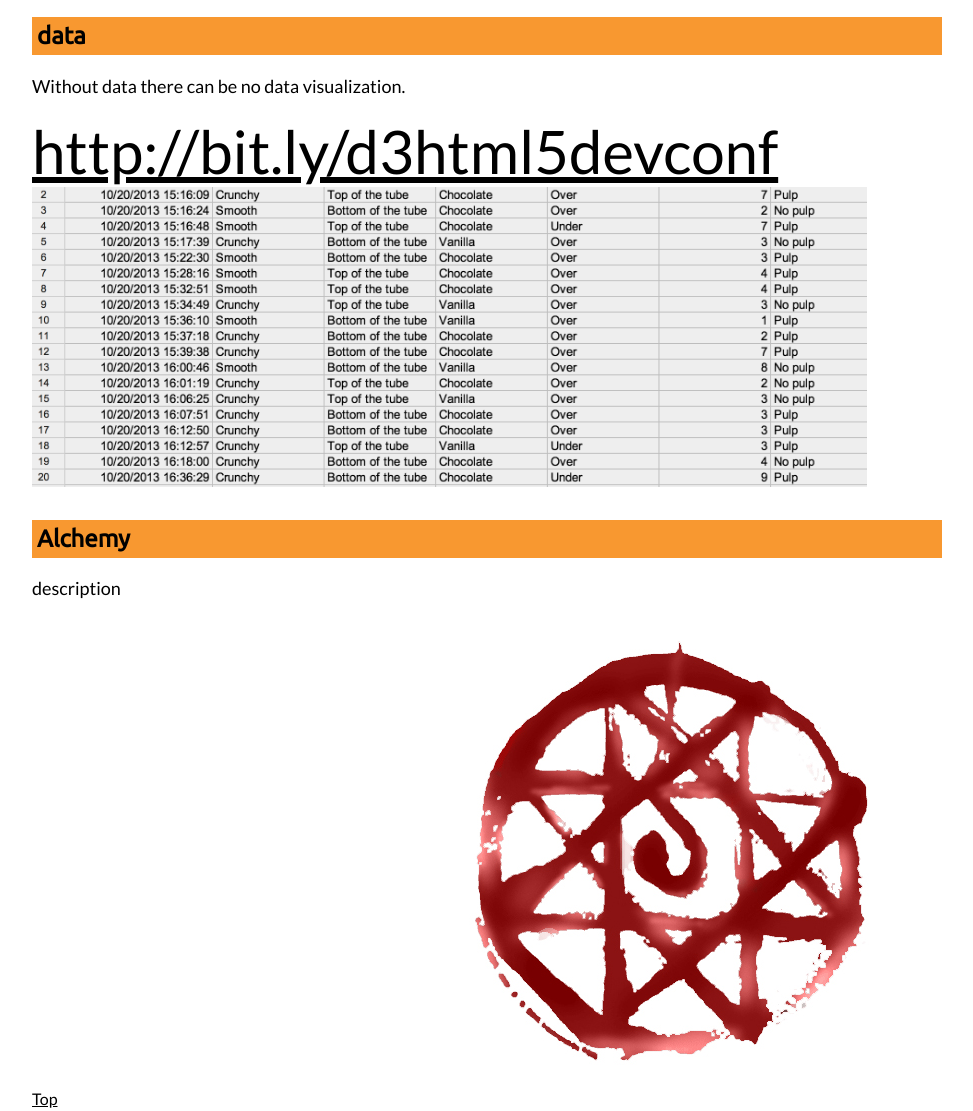
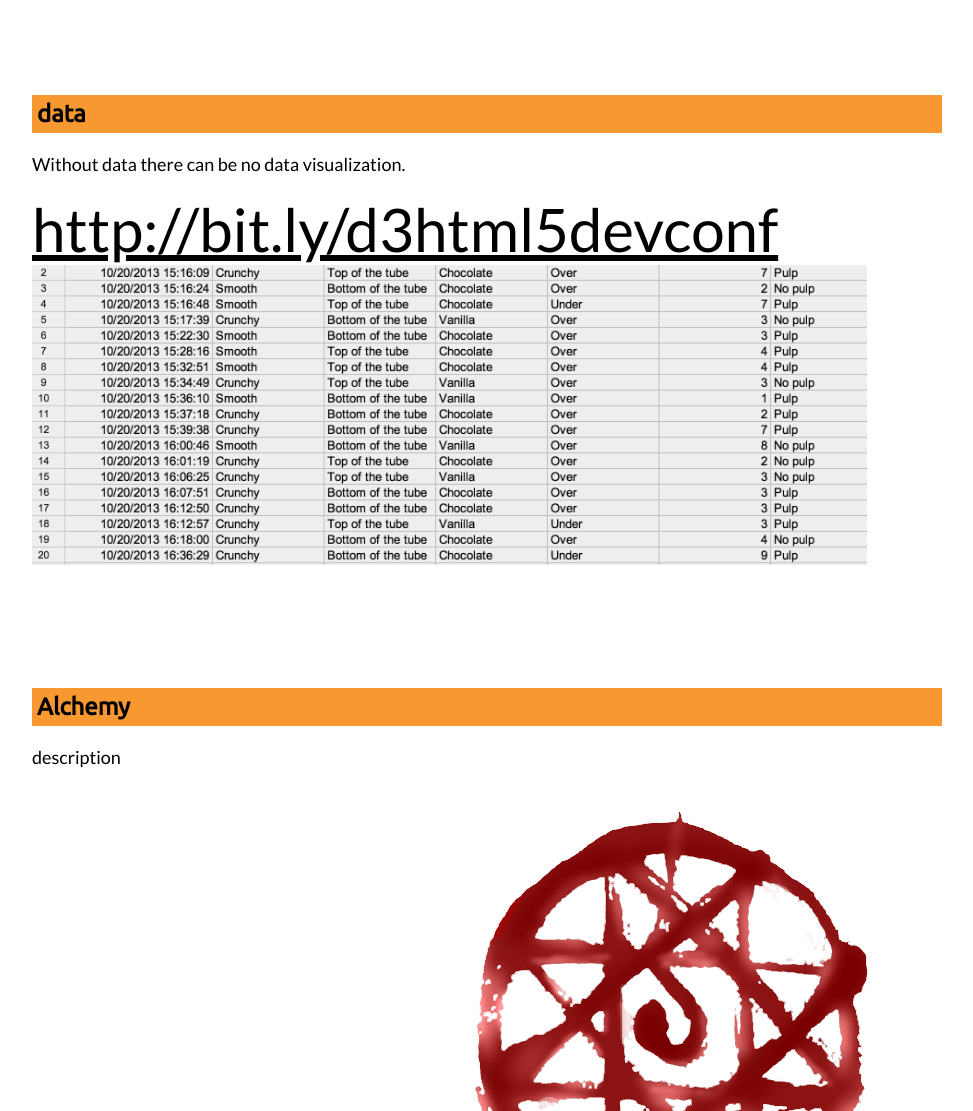
Before and after one commit to enjalot/advd3, a plain HTML site: page oct2013/index.html in a window 1280 px wide. Shown: the part 534-1645 px from the top of the page, without its empty margins (166-1139 px from the left). Drawn offline with Linux system fonts and the light colour scheme.

Commit message:
trying to fix position

```diff
--- a/oct2013/index.html
+++ b/oct2013/index.html
@@ -41,7 +41,7 @@
   </div>
   <div class="container">
   <div class="content">
-  <div name="about" id="about">
+  <div name="about" id="about" class="section">
     <h2>About</h2>
     <div class="enjalot sidebyside">
       <p>a little about me</p>
@@ -62,7 +62,7 @@
     </div>
   </div>
 
-  <div name="data" id="data">
+  <div name="data" id="data" class="section">
     <h2>data</h2>
     <div class="sidebyside">
       <p>Without data there can be no data visualization.</p>
@@ -71,7 +71,7 @@
     </div>
   </div>
 
-  <div name="alchemy" id="alchemy">
+  <div name="alchemy" id="alchemy" class="section">
     <h2>Alchemy</h2>
     <div class="sidebyside">
       <p>description</p>
--- a/oct2013/style.css
+++ b/oct2013/style.css
@@ -17,7 +17,9 @@ snippet {
 .container {
   width: 100%;
   position:absolute;
-  top: 110px;
+}
+.content .section {
+  margin-top: 110px;
 }
 .content {
   max-width: 900px;
```
